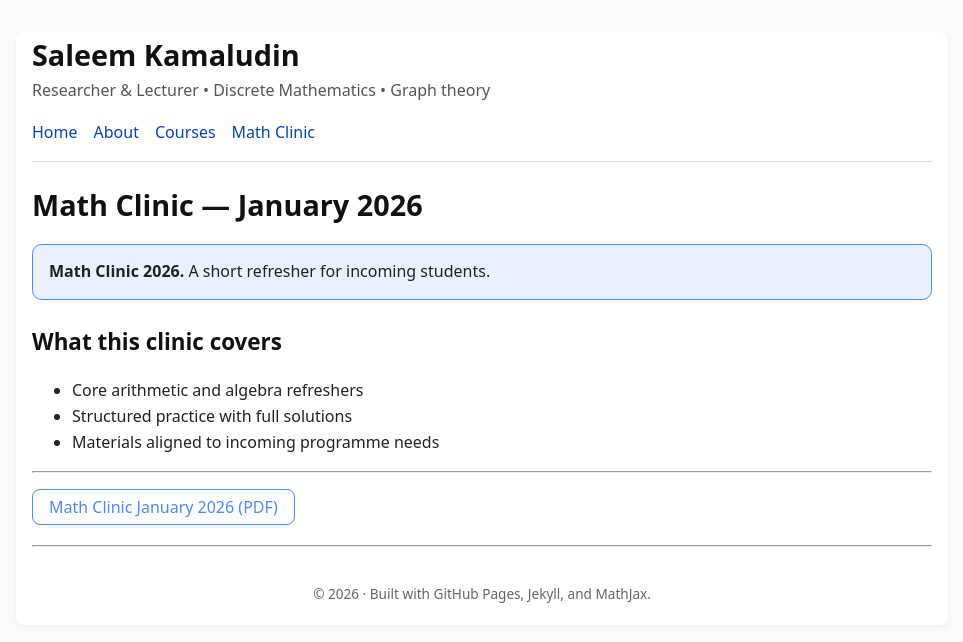
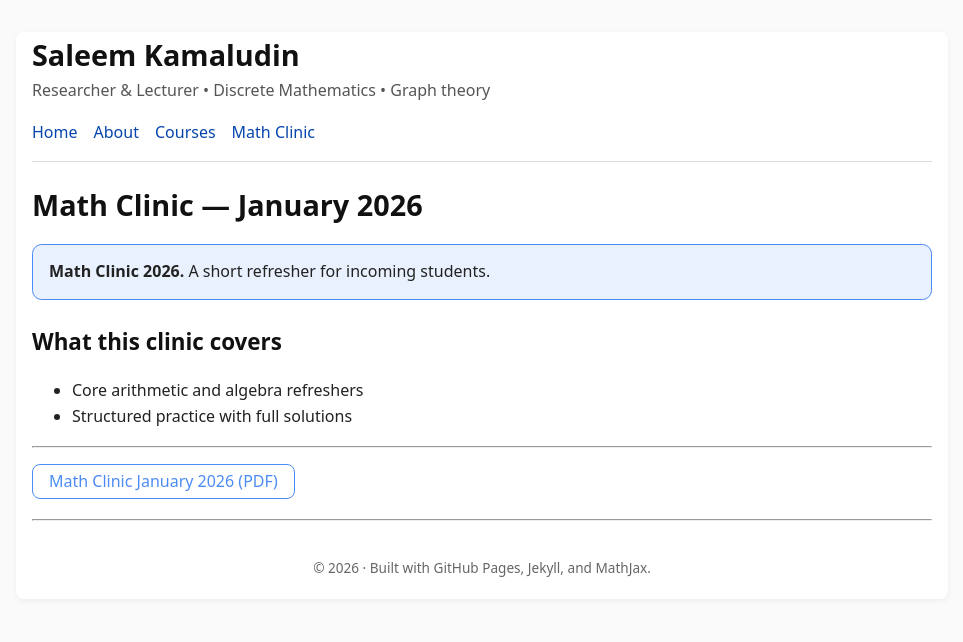
Before and after one commit to SaleemKamaludin/SaleemKamaludin.github.io, a Jekyll site: the page built from courses/math-clinic-2026/index.md, in a window 1280 px wide. Shown: the top 642 px of the page, without its empty margins (158-1121 px from the left). Built offline with Jekyll 4.4.1, drawn with Linux system fonts in a browser that asks for light colours.

Commit message:
Update index.md

```diff
--- a/courses/math-clinic-2026/index.md
+++ b/courses/math-clinic-2026/index.md
@@ -45,7 +45,6 @@ permalink: /courses/math-clinic-2026/
 ## What this clinic covers
 - Core arithmetic and algebra refreshers
 - Structured practice with full solutions
-- Materials aligned to incoming programme needs
 
 ---
 
```
